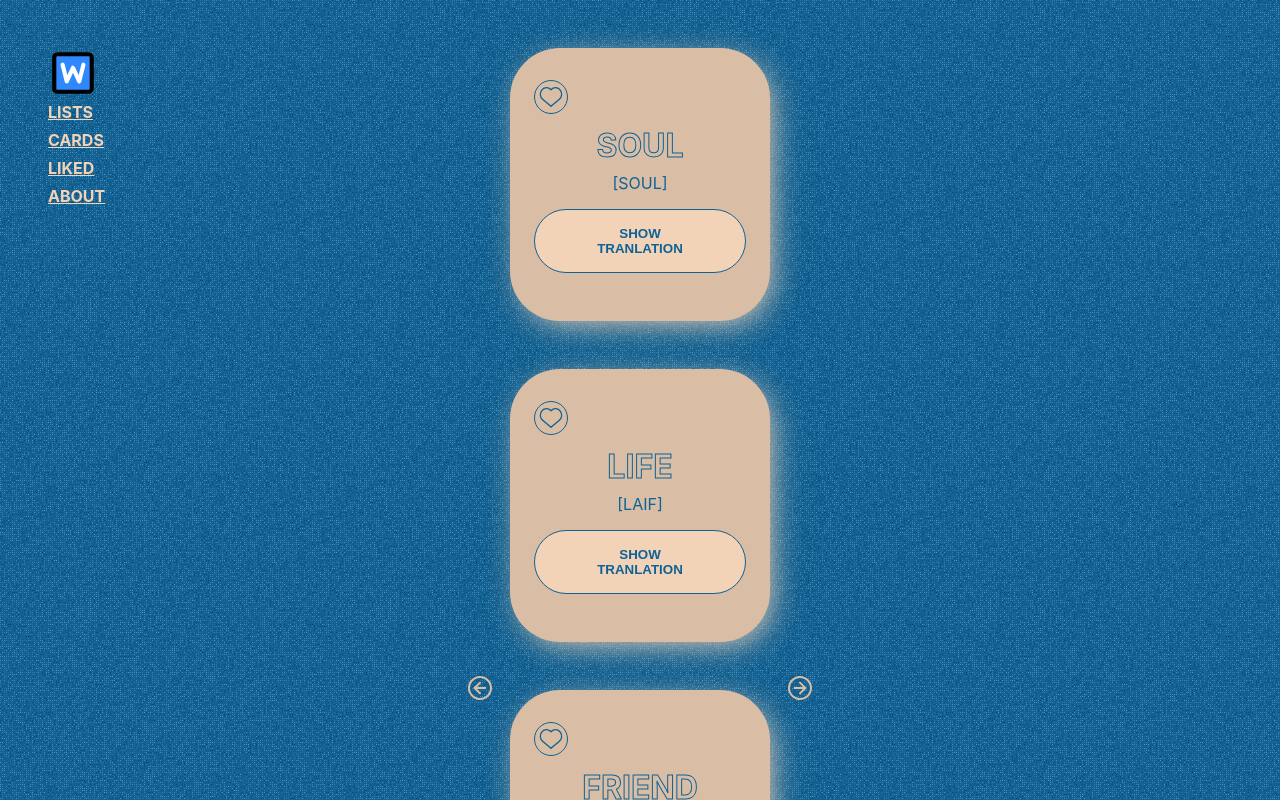
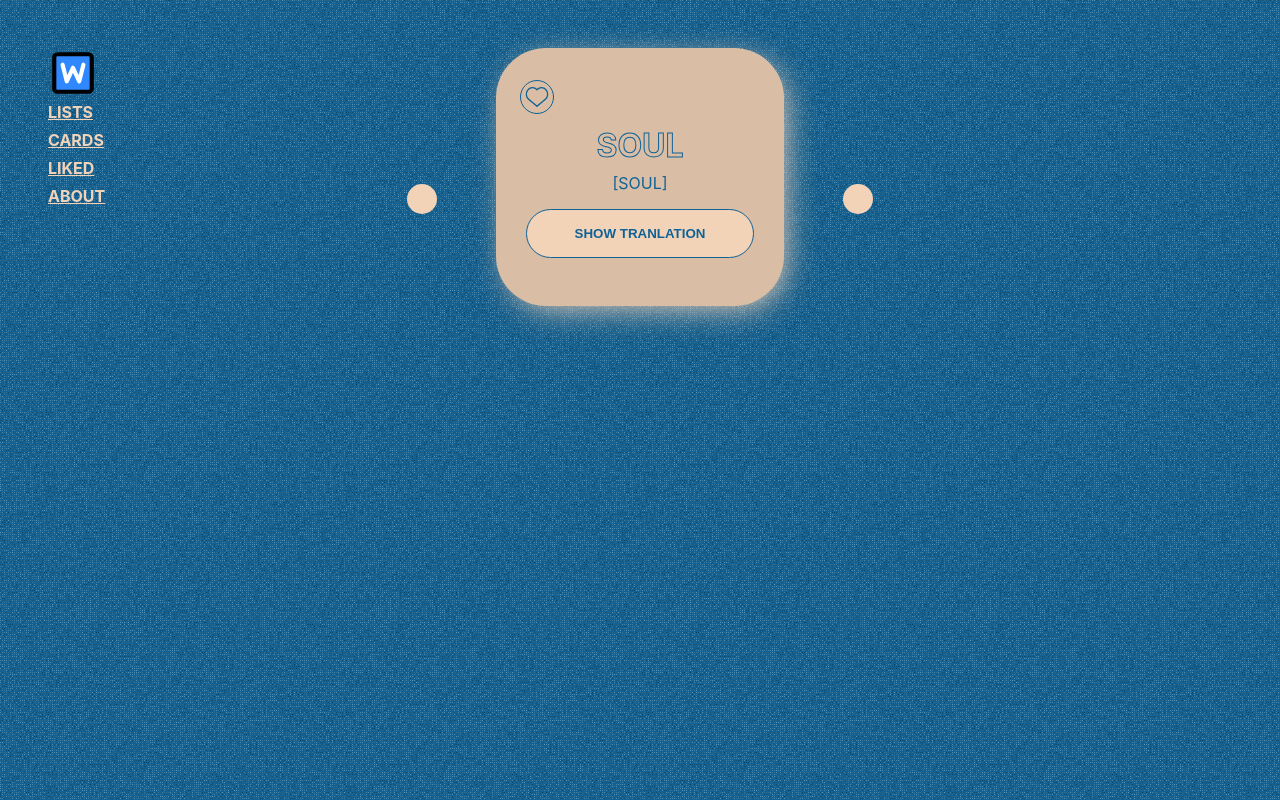
Before and after one commit to carrotforrabbit/learn-words, a React (Create React App) app: page /cards in a window 1280 px wide. Shown: the top 800 px of the page. Built offline with nearby package versions, Linux system fonts and the light colour scheme.

Commit message:
add cards mapping

```diff
--- a/src/components/BtnNext/BtnNext.jsx
+++ b/src/components/BtnNext/BtnNext.jsx
@@ -4,25 +4,8 @@ import "../BtnNext/BtnNext.scss";
 class BtnNext extends React.Component {
   render() {
     return (
-      <div className="card__prev">
-        <svg
-          className="card__icon"
-          xmlns="http://www.w3.org/2000/svg"
-          viewBox="0 0 24 24"
-          fill="none">
-          <path
-            d="M12 21C10.22 21 8.47991 20.4722 6.99987 19.4832C5.51983 18.4943 4.36628 17.0887 3.68509 15.4442C3.0039 13.7996 2.82567 11.99 3.17294 10.2442C3.5202 8.49836 4.37737 6.89472 5.63604 5.63604C6.89472 4.37737 8.49836 3.5202 10.2442 3.17294C11.99 2.82567 13.7996 3.0039 15.4442 3.68509C17.0887 4.36628 18.4943 5.51983 19.4832 6.99987C20.4722 8.47991 21 10.22 21 12C21 14.387 20.0518 16.6761 18.364 18.364C16.6761 20.0518 14.387 21 12 21ZM12 4.5C10.5166 4.5 9.0666 4.93987 7.83323 5.76398C6.59986 6.58809 5.63856 7.75943 5.07091 9.12988C4.50325 10.5003 4.35473 12.0083 4.64411 13.4632C4.9335 14.918 5.64781 16.2544 6.6967 17.3033C7.7456 18.3522 9.08197 19.0665 10.5368 19.3559C11.9917 19.6453 13.4997 19.4968 14.8701 18.9291C16.2406 18.3614 17.4119 17.4001 18.236 16.1668C19.0601 14.9334 19.5 13.4834 19.5 12C19.5 10.0109 18.7098 8.10323 17.3033 6.6967C15.8968 5.29018 13.9891 4.5 12 4.5Z"
-            fill="#d9bda5"
-          />
-          <path
-            d="M12 16.75C11.9015 16.7505 11.8038 16.7313 11.7128 16.6935C11.6218 16.6557 11.5393 16.6001 11.47 16.53C11.3296 16.3894 11.2507 16.1988 11.2507 16C11.2507 15.8013 11.3296 15.6107 11.47 15.47L14.94 12L11.47 8.53003C11.3375 8.38785 11.2654 8.19981 11.2688 8.00551C11.2723 7.81121 11.351 7.62582 11.4884 7.48841C11.6258 7.35099 11.8112 7.27228 12.0055 7.26885C12.1998 7.26543 12.3878 7.33755 12.53 7.47003L16.53 11.47C16.6705 11.6107 16.7494 11.8013 16.7494 12C16.7494 12.1988 16.6705 12.3894 16.53 12.53L12.53 16.53C12.4608 16.6001 12.3782 16.6557 12.2872 16.6935C12.1962 16.7313 12.0986 16.7505 12 16.75Z"
-            fill="#d9bda5"
-          />
-          <path
-            d="M16 12.75H8C7.80109 12.75 7.61032 12.671 7.46967 12.5303C7.32902 12.3897 7.25 12.1989 7.25 12C7.25 11.8011 7.32902 11.6103 7.46967 11.4697C7.61032 11.329 7.80109 11.25 8 11.25H16C16.1989 11.25 16.3897 11.329 16.5303 11.4697C16.671 11.6103 16.75 11.8011 16.75 12C16.75 12.1989 16.671 12.3897 16.5303 12.5303C16.3897 12.671 16.1989 12.75 16 12.75Z"
-            fill="#d9bda5"
-          />
-        </svg>
+      <div>
+        <button className="card__prev"></button>
       </div>
     );
   }
--- a/src/components/BtnNext/BtnNext.scss
+++ b/src/components/BtnNext/BtnNext.scss
@@ -1,16 +1,25 @@
 @import "./../App/variables";
 
-.card__icon {
-  width: 2rem;
-  height: 2rem;
-  fill: $bgr-color;
+// .card__icon {
+//   width: 2rem;
+//   height: 2rem;
+//   fill: $bgr-color;
+//   cursor: pointer;
+
+//   &:hover {
+//     transform: scale(1.1);
+//   }
+
+//   &:focus {
+//     outline: $font-color;
+//   }
+// }
+
+.card__next {
+  width: 30px;
+  height: 30px;
+  border: none;
+  border-radius: 50px;
+  background-color: $font-color;
   cursor: pointer;
-
-  &:hover {
-    transform: scale(1.1);
-  }
-
-  &:focus {
-    outline: $font-color;
-  }
 }
--- a/src/components/BtnPrev/BtnPrev.jsx
+++ b/src/components/BtnPrev/BtnPrev.jsx
@@ -4,25 +4,8 @@ import "../BtnPrev/BtnPrev.scss";
 class BtnPrev extends React.Component {
   render() {
     return (
-      <div className="card__prev">
-        <svg
-          className="card__icon"
-          xmlns="http://www.w3.org/2000/svg"
-          viewBox="0 0 24 24"
-          fill="none">
-          <path
-            d="M12 21C10.22 21 8.47991 20.4722 6.99987 19.4832C5.51983 18.4943 4.36628 17.0887 3.68509 15.4442C3.0039 13.7996 2.82567 11.99 3.17294 10.2442C3.5202 8.49836 4.37737 6.89472 5.63604 5.63604C6.89472 4.37737 8.49836 3.5202 10.2442 3.17294C11.99 2.82567 13.7996 3.0039 15.4442 3.68509C17.0887 4.36628 18.4943 5.51983 19.4832 6.99987C20.4722 8.47991 21 10.22 21 12C21 14.387 20.0518 16.6761 18.364 18.364C16.6761 20.0518 14.387 21 12 21ZM12 4.5C10.5166 4.5 9.0666 4.93987 7.83323 5.76398C6.59986 6.58809 5.63856 7.75943 5.07091 9.12988C4.50325 10.5003 4.35473 12.0083 4.64411 13.4632C4.9335 14.918 5.64781 16.2544 6.6967 17.3033C7.7456 18.3522 9.08197 19.0665 10.5368 19.3559C11.9917 19.6453 13.4997 19.4968 14.8701 18.9291C16.2406 18.3614 17.4119 17.4001 18.236 16.1668C19.0601 14.9334 19.5 13.4834 19.5 12C19.5 10.0109 18.7098 8.10323 17.3033 6.6967C15.8968 5.29018 13.9891 4.5 12 4.5Z"
-            fill="#d9bda5"
-          />
-          <path
-            d="M12 16.75C11.9015 16.7505 11.8038 16.7313 11.7128 16.6935C11.6218 16.6557 11.5393 16.6001 11.47 16.53L7.47001 12.53C7.32956 12.3894 7.25067 12.1988 7.25067 12C7.25067 11.8013 7.32956 11.6107 7.47001 11.47L11.47 7.47003C11.6122 7.33755 11.8002 7.26543 11.9945 7.26885C12.1888 7.27228 12.3742 7.35099 12.5116 7.48841C12.649 7.62582 12.7278 7.81121 12.7312 8.00551C12.7346 8.19981 12.6625 8.38785 12.53 8.53003L9.06001 12L12.53 15.47C12.6705 15.6107 12.7494 15.8013 12.7494 16C12.7494 16.1988 12.6705 16.3894 12.53 16.53C12.4608 16.6001 12.3782 16.6557 12.2872 16.6935C12.1962 16.7313 12.0986 16.7505 12 16.75Z"
-            fill="#d9bda5"
-          />
-          <path
-            d="M16 12.75H8C7.80109 12.75 7.61032 12.671 7.46967 12.5303C7.32902 12.3897 7.25 12.1989 7.25 12C7.25 11.8011 7.32902 11.6103 7.46967 11.4697C7.61032 11.329 7.80109 11.25 8 11.25H16C16.1989 11.25 16.3897 11.329 16.5303 11.4697C16.671 11.6103 16.75 11.8011 16.75 12C16.75 12.1989 16.671 12.3897 16.5303 12.5303C16.3897 12.671 16.1989 12.75 16 12.75Z"
-            fill="#d9bda5"
-          />
-        </svg>
+      <div>
+        <button className="card__prev"></button>
       </div>
     );
   }
--- a/src/components/BtnPrev/BtnPrev.scss
+++ b/src/components/BtnPrev/BtnPrev.scss
@@ -1,12 +1,21 @@
 @import "./../App/variables";
 
-.card__icon {
-  width: 2rem;
-  height: 2rem;
-  fill: $bgr-color;
+// .card__icon {
+//   width: 2rem;
+//   height: 2rem;
+//   fill: $bgr-color;
+//   cursor: pointer;
+
+//   &:hover {
+//     transform: scale(1.1);
+//   }
+// }
+
+.card__prev {
+  width: 30px;
+  height: 30px;
+  border: none;
+  border-radius: 50px;
+  background-color: $font-color;
   cursor: pointer;
-
-  &:hover {
-    transform: scale(1.1);
-  }
 }
--- a/src/components/Card/Card.jsx
+++ b/src/components/Card/Card.jsx
@@ -2,7 +2,7 @@ import React, { useState } from "react";
 import "../Card/_card.scss";
 import Like from "./../Like/Like.jsx";
 
-const Card = ({ key, word, transcription, translation }) => {
+const Card = ({ index, word, transcription, translation }) => {
   const [pressed, setPressed] = useState(false);
   const showWord = () => {
     setPressed(!pressed);
@@ -14,7 +14,7 @@ const Card = ({ key, word, transcription, translation }) => {
         <>
           <div className="card">
             <Like />
-            <p className="card__title visually-hidden ">{key}</p>
+            <p className="card__title visually-hidden ">{index}</p>
             <p className="card__title">{word}</p>
             <p className="card__text">{transcription}</p>
             <p className="card__subtitle visually-hidden">{translation}</p>
@@ -27,7 +27,7 @@ const Card = ({ key, word, transcription, translation }) => {
         <>
           <div className="card">
             <Like />
-            <p className="card__title visually-hidden ">{key}</p>
+            <p className="card__title visually-hidden ">{index}</p>
             <p className="card__subtitle">{translation}</p>
             <button className="card__btn" onClick={showWord}>
               Show word
@@ -39,7 +39,7 @@ const Card = ({ key, word, transcription, translation }) => {
   );
 };
 Card.defaultProps = {
-  key: "0",
+  index: "0",
   word: "word",
   translation: "translation",
   transcription: " ",
--- a/src/components/CardSlider/CardSlider.jsx
+++ b/src/components/CardSlider/CardSlider.jsx
@@ -1,35 +1,72 @@
 import React, { useState } from "react";
 import "../CardSlider/CardSlider.scss";
 import "../Card/_card.scss";
-import Cards from "../Cards/Cards.jsx";
-// import Card from "../Card/Card.jsx";
+import Card from "../Card/Card.jsx";
 import BtnPrev from "./../BtnPrev/BtnPrev.jsx";
 import BtnNext from "./../BtnNext/BtnNext.jsx";
 import words from "../../utils/words";
 
 const CardSlider = () => {
-  const [index, setIndex] = useState(0);
+  const [currentIndex, setCurrentIndex] = useState(0);
 
-  const PrevCard = () => {
-    if (index - 1 < 0) {
-      setIndex(words.length - 1);
-    } else {
-      setIndex(index - 1);
-    }
+  const goToPrevCard = () => {
+    setCurrentIndex(currentIndex === 0 ? words.length - 1 : currentIndex - 1);
   };
-  const NextCard = () => {
-    if (index + 1 >= words.length) {
-      setIndex(0);
-    } else {
-      setIndex(index + 1);
-    }
+
+  const goToNextCard = () => {
+    setCurrentIndex(currentIndex === words.length - 1 ? 0 : currentIndex + 1);
   };
+
   return (
     <div className="card-slider">
-      <BtnPrev onclick={PrevCard} />
-      <Cards />
-      <BtnNext onclick={NextCard} />
+      <BtnPrev onClick={goToPrevCard} />
+      <Card
+        key={words[currentIndex].key}
+        word={words[currentIndex].word}
+        transcription={words[currentIndex].transcription}
+        translation={words[currentIndex].translation}
+      />
+      <BtnNext onClick={goToNextCard} />
     </div>
   );
 };
+
 export default CardSlider;
+
+// const CardSlider = () => {
+//   const [index, setIndex] = useState(0);
+
+//   const PrevCard = () => {
+//     if (index - 1 < 0) {
+//       setIndex(words.length - 1);
+//     } else {
+//       setIndex(index - 1);
+//     }
+//   };
+//   const NextCard = () => {
+//     if (index + 1 >= words.length) {
+//       setIndex(0);
+//     } else {
+//       setIndex(index + 1);
+//     }
+//   };
+//   return (
+//     <div className="card-slider">
+//       <BtnPrev onClick={PrevCard} />
+//       {words.map((word, i) => (
+//         <div
+//           key={i}
+//           className={`card-container ${i === index ? "active" : ""}`}>
+//           <Card
+//             index={i}
+//             word={word.word}
+//             transcription={word.transcription}
+//             translation={word.translation}
+//           />
+//         </div>
+//       ))}
+//       <BtnNext onClick={NextCard} />
+//     </div>
+//   );
+// };
+// export default CardSlider;
--- a/src/components/Cards/Cards.jsx
+++ /dev/null
@@ -1,12 +0,0 @@
-import words from "../../utils/words";
-import Card from "../Card/Card";
-
-export default function Cards() {
-  return (
-    <div>
-      {words.map((word) => (
-        <Card key={word.key} {...word} />
-      ))}
-    </div>
-  );
-}
--- a/src/components/Header/Header.jsx
+++ b/src/components/Header/Header.jsx
@@ -69,6 +69,7 @@ function Header() {
             <Route path="/liked" element={<Like />}></Route>
           </Routes> */}
             <Route path="*" element={<Error />}></Route>
+            <Route path="/" element={<ListItem />}></Route>
           </Routes>
         </main>
       </div>
```
